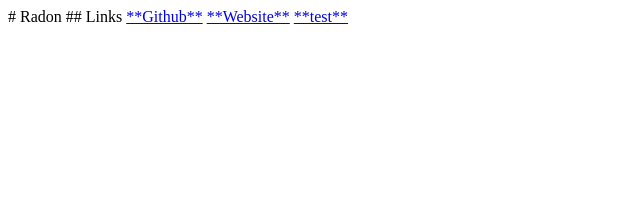
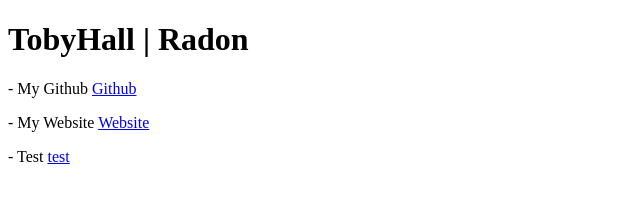
Before and after one commit to tobysec/tobysec.github.io, a plain HTML site: page main.html in a window 1280 px wide. Shown: the whole page, without its empty margins (0-640 px from the left). Drawn offline with Linux system fonts and the light colour scheme.

Commit message:
Update main.html

```diff
--- a/main.html
+++ b/main.html
@@ -1,7 +1,17 @@
-# Radon
+<!DOCTYPE html>
+<html>
 
-## Links
+<head>
+  <title>Project Radon</title>
+</head>
 
-<a href="https://github.com/tobyhalldev">**Github**</a>
-<a href="https://tobyhall.dev">**Website**</a>
-<a href="https://github.com/test">**test**</a>
+<body>
+
+<h1>TobyHall | Radon</h1>
+
+<p>- My Github <a href="https://github.com/tobyhalldev">Github</a></p>
+<p>- My Website <a href="https://tobyhall.dev">Website</a></p>
+<p>- Test <a href="https://github.com/tobyhalldev">test</a></p>
+
+</body>
+</html>
```
